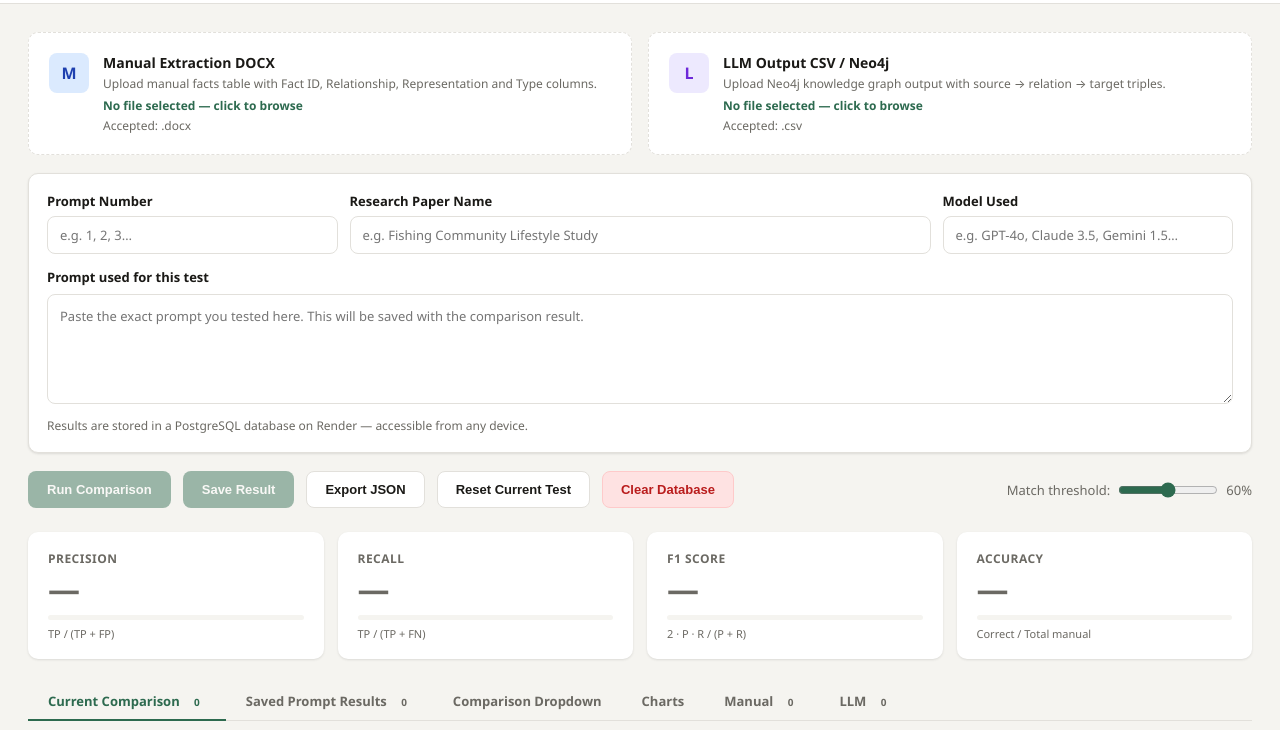
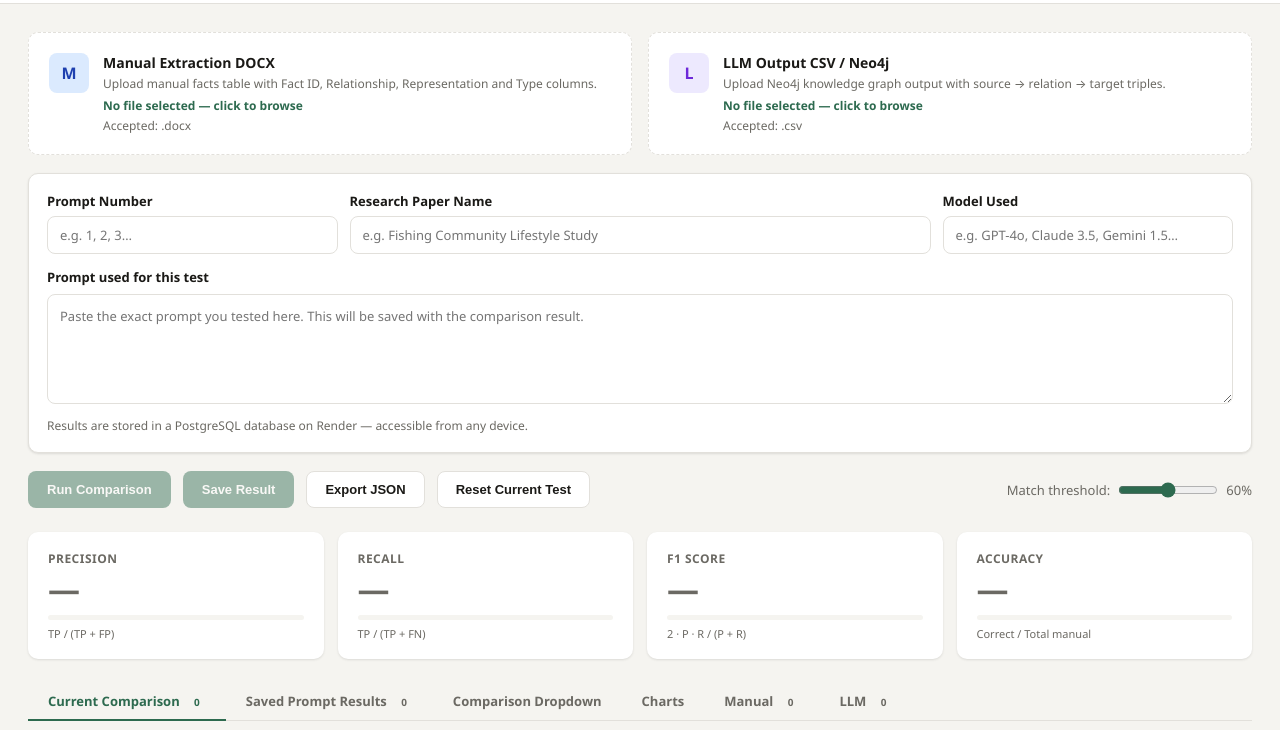
Before and after one commit to KhonZhu69/Comparison_v6, a website: page src/client/index.html in a window 1280 px wide. Shown: the part 70-800 px from the top of the page. Drawn offline with nearby package versions, Linux system fonts and the light colour scheme; no server answers.

Commit message:
Updated project3

```diff
--- a/src/client/index.html
+++ b/src/client/index.html
@@ -74,7 +74,7 @@
     <button class="btn-primary" id="saveBtn" disabled>Save Result</button>
     <button class="btn-outline" id="exportBtn">Export JSON</button>
     <button class="btn-outline" id="resetBtn">Reset Current Test</button>
-    <button class="btn-danger"  id="clearDbBtn">Clear Database</button>
+    <!-- <button class="btn-danger"  id="clearDbBtn">Clear Database</button> -->
     <div class="threshold-wrap">
       <span>Match threshold:</span>
       <input type="range" id="threshold" min="30" max="90" value="60" step="5" />
```
